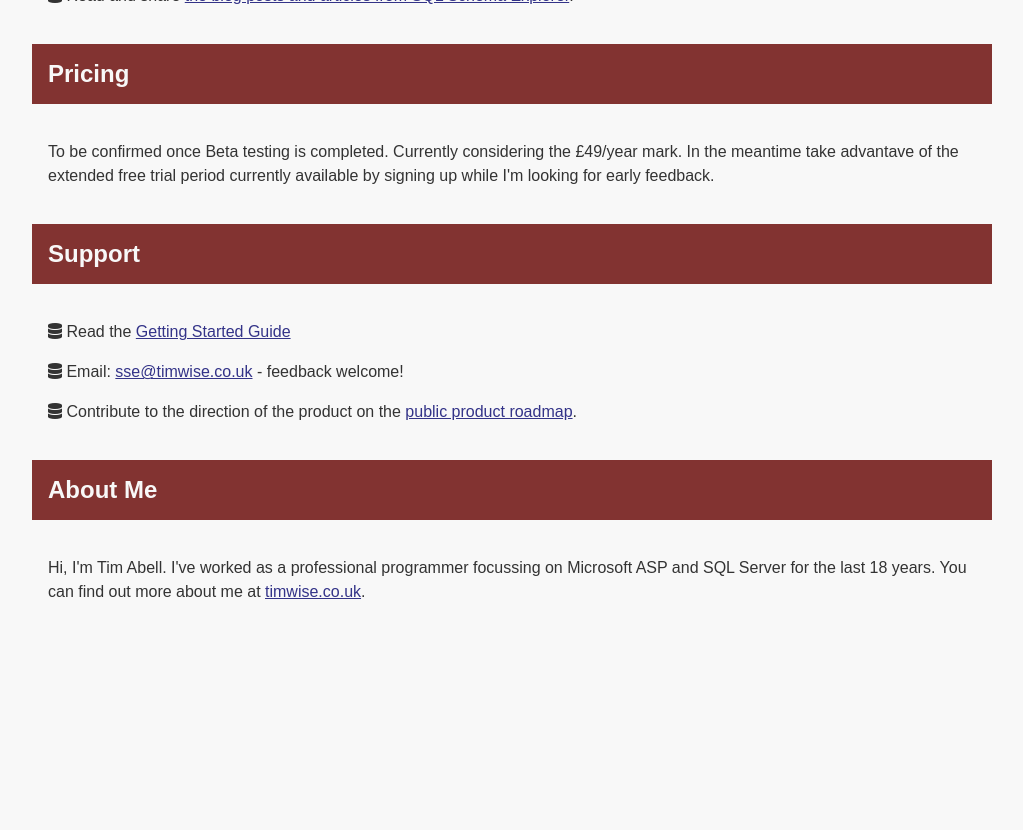
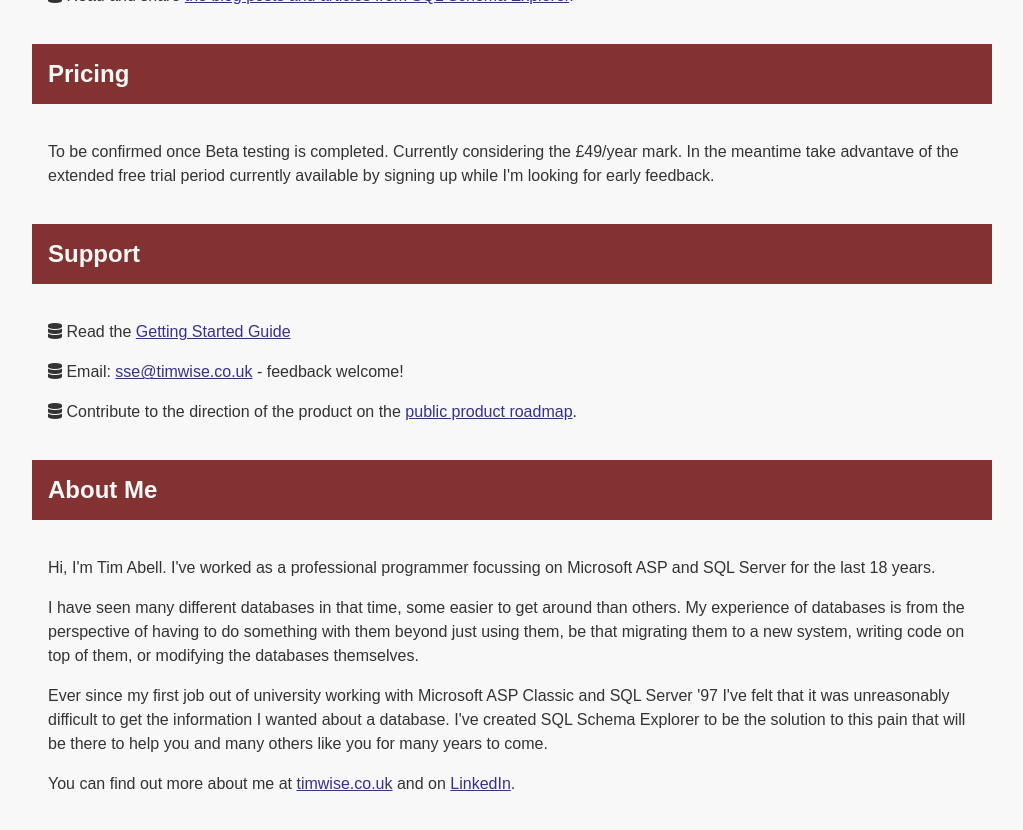
Before and after one commit to timabell/schema-explorer, a Jekyll site: the page built from index.html, in a window 1280 px wide and 900 px high, scrolled down 2576 px. Shown: the top 830 px of the window, without its empty margins (128-1151 px from the left). Built offline with Jekyll 4.4.1, drawn with Linux system fonts in a browser that asks for light colours; nearby versions of some CDN libraries; before the commit the page ends 3284 px from its top, so only the background shows below that.

Commit message:
Expanded about-me section
Inspired by https://www.smartpassiveincome.com/podcasts/selling-a-book-overlooking-this-page-could-kill-sales-bryan-cohen/

Why should they buy from you who they don't even know?

```diff
--- a/_layouts/default.html
+++ b/_layouts/default.html
@@ -30,7 +30,12 @@
 
 <footer>
 <h2>About Me</h2>
-<p>Hi, I'm Tim Abell. I've worked as a professional programmer focussing on Microsoft ASP and SQL Server for the last 18 years.  You can find out more about me at <a target="_blank" href="http://timwise.co.uk/">timwise.co.uk</a>.</p>
+<p>Hi, I'm Tim Abell. I've worked as a professional programmer focussing on Microsoft ASP and SQL Server for the last 18 years.</p>
+<p>I have seen many different databases in that time, some easier to get around than others. My experience of databases is from the perspective of having to do something with them beyond just using them, be that migrating them to a new system, writing code on top of them, or modifying the databases themselves.</p>
+<p>Ever since my first job out of university working with Microsoft ASP Classic and SQL Server '97 I've felt that it was unreasonably difficult to get the information I wanted about a database. I've created SQL Schema Explorer to be the solution to this pain that will be there to help you and many others like you for many years to come.</p>
+<p>You can find out more about me at
+  <a target="_blank" href="http://timwise.co.uk/">timwise.co.uk</a> and on
+  <a target="_blank" href="https://www.linkedin.com/in/timabell">LinkedIn</a>.</p>
 </footer>
 
 <div class="drip-gap">&nbsp;<br/>&nbsp;<br/>&nbsp;<br/></div>
```
